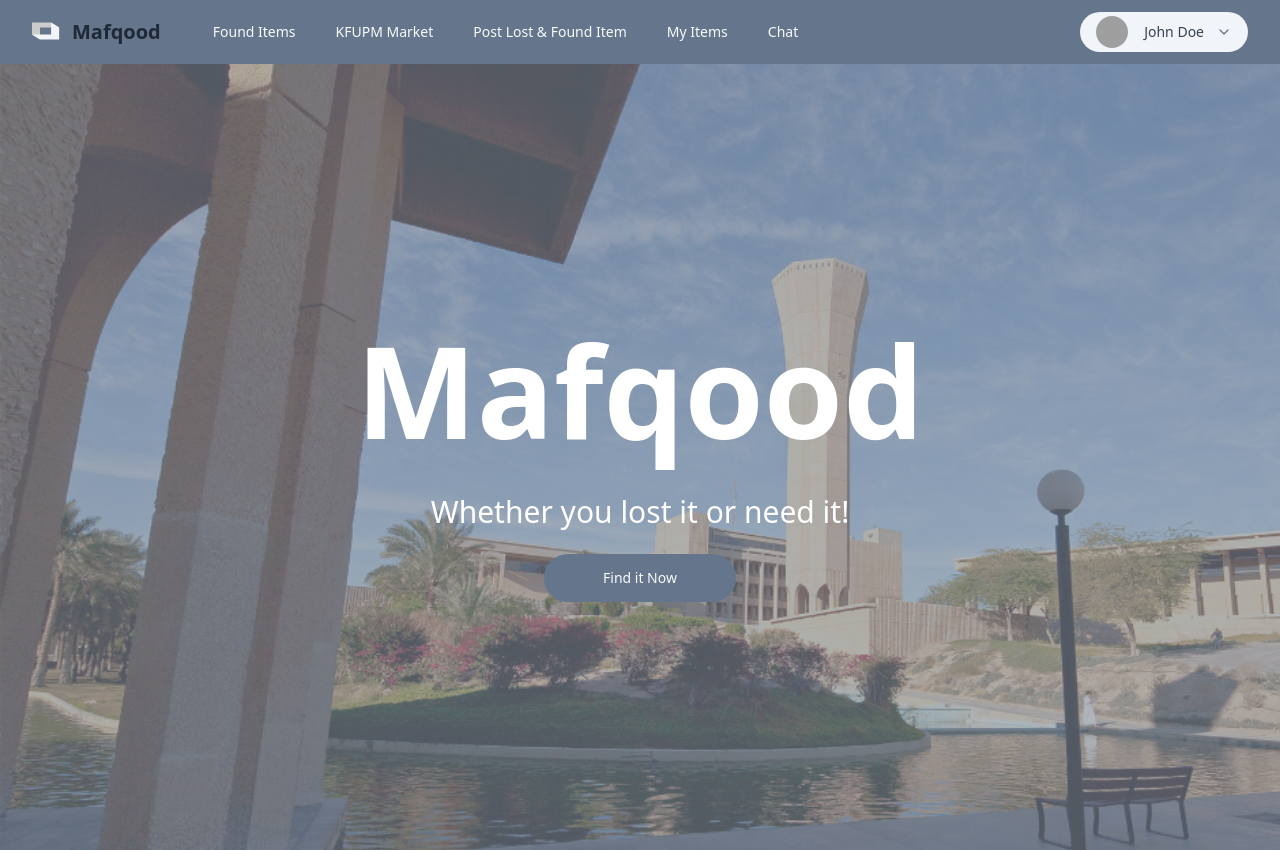
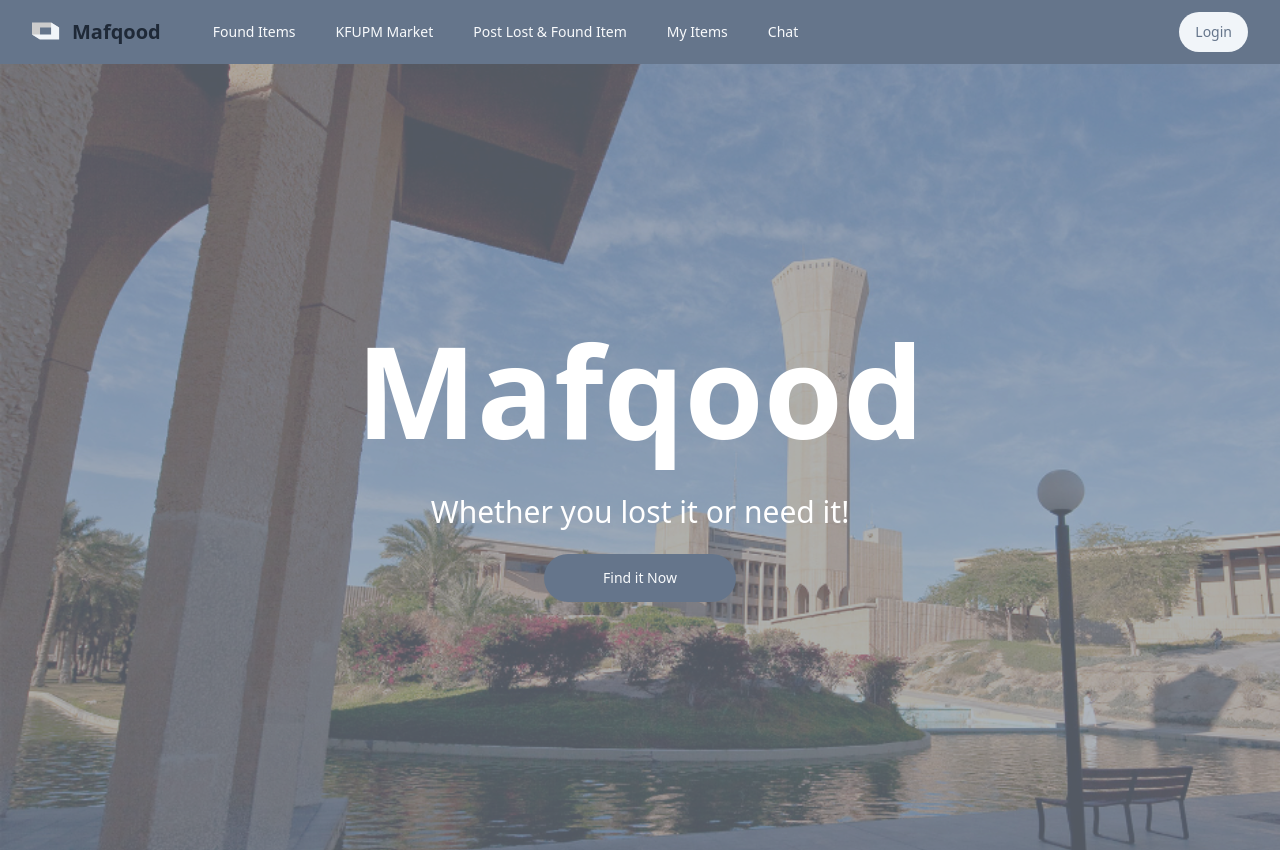
Before and after one commit to SauceX22/swe363-project, a React (Vite) app in the folder client/: page / in a window 1280 px wide. Shown: the top 850 px of the page. Built offline with nearby package versions, Linux system fonts and the light colour scheme; grey boxes are pictures that could not be loaded.

Commit message:
chore: login i thinm (#12)

```diff
--- a/client/src/components/layout/navbar.tsx
+++ b/client/src/components/layout/navbar.tsx
@@ -1,8 +1,8 @@
 import { useState } from "react";
-import { Link, type LinkProps } from "@tanstack/react-router";
+import { Link, useRouter, type LinkProps } from "@tanstack/react-router";
 import { MenuIcon, XIcon, ChevronDownIcon } from "lucide-react";
 import { Avatar, AvatarFallback, AvatarImage } from "@/components/ui/avatar";
-import { Button } from "@/components/ui/button";
+import { Button, buttonVariants } from "@/components/ui/button";
 import {
   DropdownMenu,
   DropdownMenuContent,
@@ -11,11 +11,21 @@ import {
   DropdownMenuSeparator,
   DropdownMenuTrigger,
 } from "@/components/ui/dropdown-menu";
+import { getCookie, setCookie } from "@/lib/utils";
 
 // application's navbar
 export function Navbar() {
   // track state for mobile sheet dropdown
   const [isOpen, setIsOpen] = useState(false);
+  const router = useRouter();
+
+  function handleSignOut() {
+    // set the cookie if isLoggedIn is false
+    setCookie("isLoggedIn", "false");
+    router.navigate({
+      to: "/",
+    });
+  }
 
   return (
     <nav className="select-none bg-primary shadow-md">
@@ -46,7 +56,18 @@ export function Navbar() {
           </div>
           <div className="hidden md:block">
             <div className="ml-4 flex items-center md:ml-6">
-              <ProfileDropdown />
+              {getCookie("isLoggedIn") === "true" ? (
+                <ProfileDropdown handleSignOut={handleSignOut} />
+              ) : (
+                <Link
+                  to="/login"
+                  className={buttonVariants({
+                    variant: "secondary",
+                  })}
+                >
+                  Login
+                </Link>
+              )}
             </div>
           </div>
           <div className="-mr-2 flex md:hidden">
@@ -111,9 +132,12 @@ export function Navbar() {
             >
               Your Posted Items
             </Link>
-            <Link className="block rounded-md px-3 py-2 text-base font-medium transition-colors duration-200 ease-in-out hover:bg-gray-100 hover:text-gray-800">
+            <Button
+              className="block rounded-md px-3 py-2 text-base font-medium transition-colors duration-200 ease-in-out hover:bg-gray-100 hover:text-gray-800"
+              onClick={handleSignOut}
+            >
               Sign out
-            </Link>
+            </Button>
           </div>
         </div>
       </div>
@@ -145,7 +169,7 @@ function NavLink({
 }
 
 // user profile dropdown menu for the navigation links
-function ProfileDropdown() {
+function ProfileDropdown({ handleSignOut }: { handleSignOut: () => void }) {
   return (
     <DropdownMenu>
       <DropdownMenuTrigger asChild>
@@ -171,7 +195,9 @@ function ProfileDropdown() {
         </DropdownMenuItem>
         <DropdownMenuSeparator />
         <DropdownMenuItem>
-          <Link className="flex w-full">Sign out</Link>
+          <Button className="flex w-full" onClick={handleSignOut}>
+            Sign out
+          </Button>
         </DropdownMenuItem>
       </DropdownMenuContent>
     </DropdownMenu>
--- a/client/src/lib/utils.ts
+++ b/client/src/lib/utils.ts
@@ -1,3 +1,4 @@
+import type { CookieAttributes } from "@/types";
 import { clsx, type ClassValue } from "clsx";
 import { twMerge } from "tailwind-merge";
 
@@ -14,3 +15,32 @@ export const getAllCategories = (items: string[]) => {
   const uniqueCategories = new Set(items);
   return Array.from(uniqueCategories);
 };
+
+// Set a cookie
+export function setCookie(
+  name: string,
+  value: string,
+  days?: number,
+  path = "/",
+) {
+  let expires = "";
+  if (days) {
+    const date = new Date();
+    date.setTime(date.getTime() + days * 24 * 60 * 60 * 1000);
+    expires = `; expires=${date.toUTCString()}`;
+  }
+  document.cookie = `${name}=${encodeURIComponent(value)}${expires}; path=${path}`;
+}
+
+// Get a cookie by name
+export function getCookie(name: string): string | null {
+  const nameEQ = `${name}=`;
+  const cookies = document.cookie.split("; ");
+  for (let i = 0; i < cookies.length; i++) {
+    const cookie = cookies[i];
+    if (cookie.startsWith(nameEQ)) {
+      return decodeURIComponent(cookie.substring(nameEQ.length));
+    }
+  }
+  return null;
+}
--- a/client/src/routes/__root.tsx
+++ b/client/src/routes/__root.tsx
@@ -14,8 +14,9 @@ export const Route = createRootRoute({
   // not found component boundary
   notFoundComponent: NotFoundComponent,
   component: () => {
-    // get path from url
-    const isAuthPage = window.location.pathname.includes("/login");
+    // get path from url\
+    const { pathname } = Route.useMatch();
+    const isAuthPage = pathname.includes("/login");
 
     return (
       <body>
--- a/client/src/routes/login.lazy.tsx
+++ b/client/src/routes/login.lazy.tsx
@@ -1,6 +1,7 @@
 import { NotFoundComponent } from "@/components/not-found";
 import { Button } from "@/components/ui/button";
-import { createLazyFileRoute } from "@tanstack/react-router";
+import { setCookie } from "@/lib/utils";
+import { createLazyFileRoute, useNavigate } from "@tanstack/react-router";
 
 // routing for the page
 export const Route = createLazyFileRoute("/login")({
@@ -10,6 +11,8 @@ export const Route = createLazyFileRoute("/login")({
 });
 
 function LoginPage() {
+  const navigate = useNavigate();
+
   return (
     <main
       className="flex h-screen w-screen items-center justify-center bg-cover bg-center"
@@ -34,6 +37,13 @@ function LoginPage() {
           variant="secondary"
           size="lg"
           className="mt-8 w-full max-w-sm py-8 text-lg"
+          onClick={() => {
+            setCookie("isLoggedIn", "true");
+
+            navigate({
+              to: "/",
+            });
+          }}
         >
           Login with KFUPM Email
         </Button>
--- a/client/src/types/index.ts
+++ b/client/src/types/index.ts
@@ -32,3 +32,9 @@ export type Message = {
   content: string;
   timestamp: string;
 };
+
+export type CookieAttributes = {
+  expires?: string;
+  path?: string;
+  domain?: string;
+};
```
